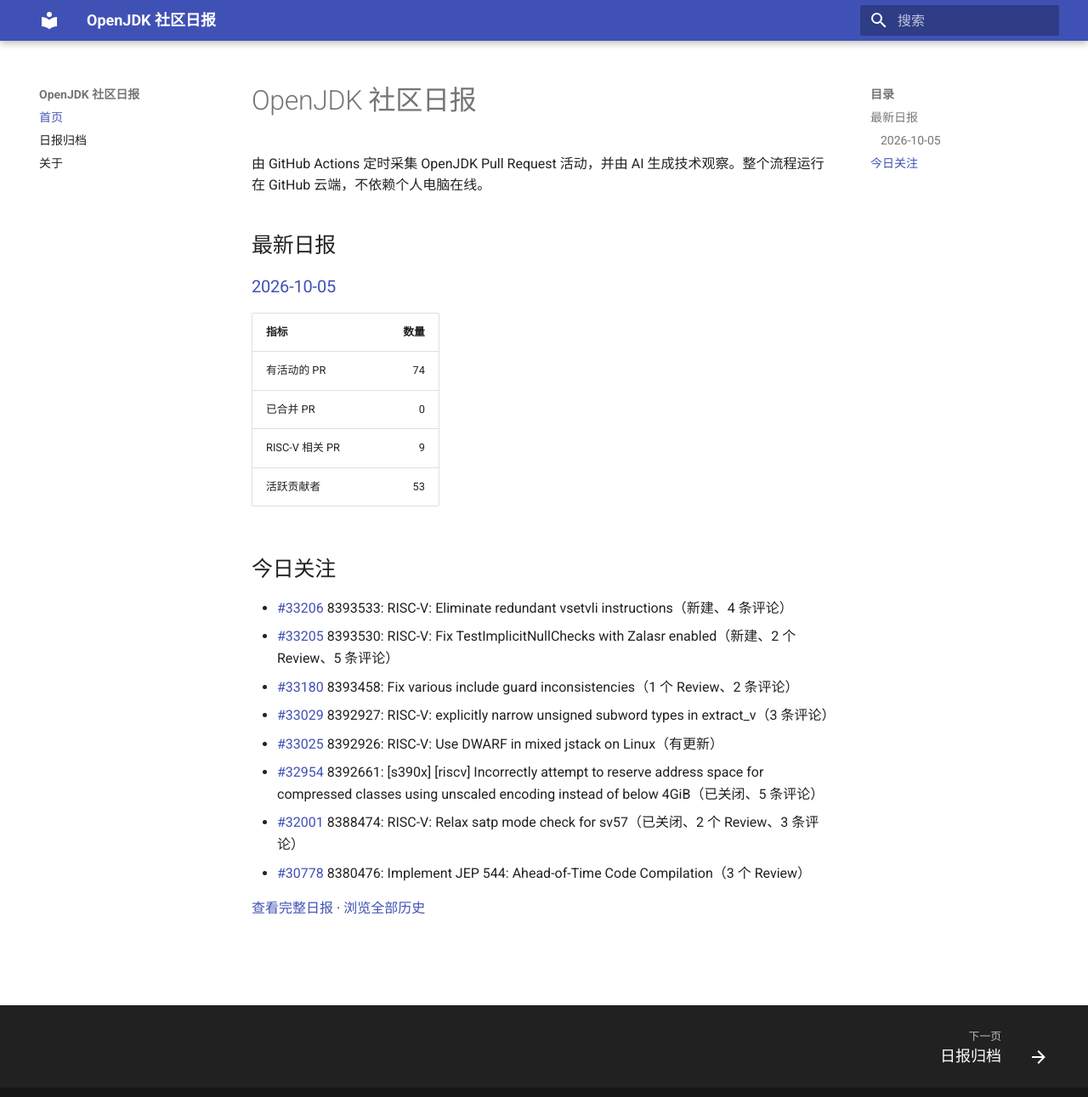
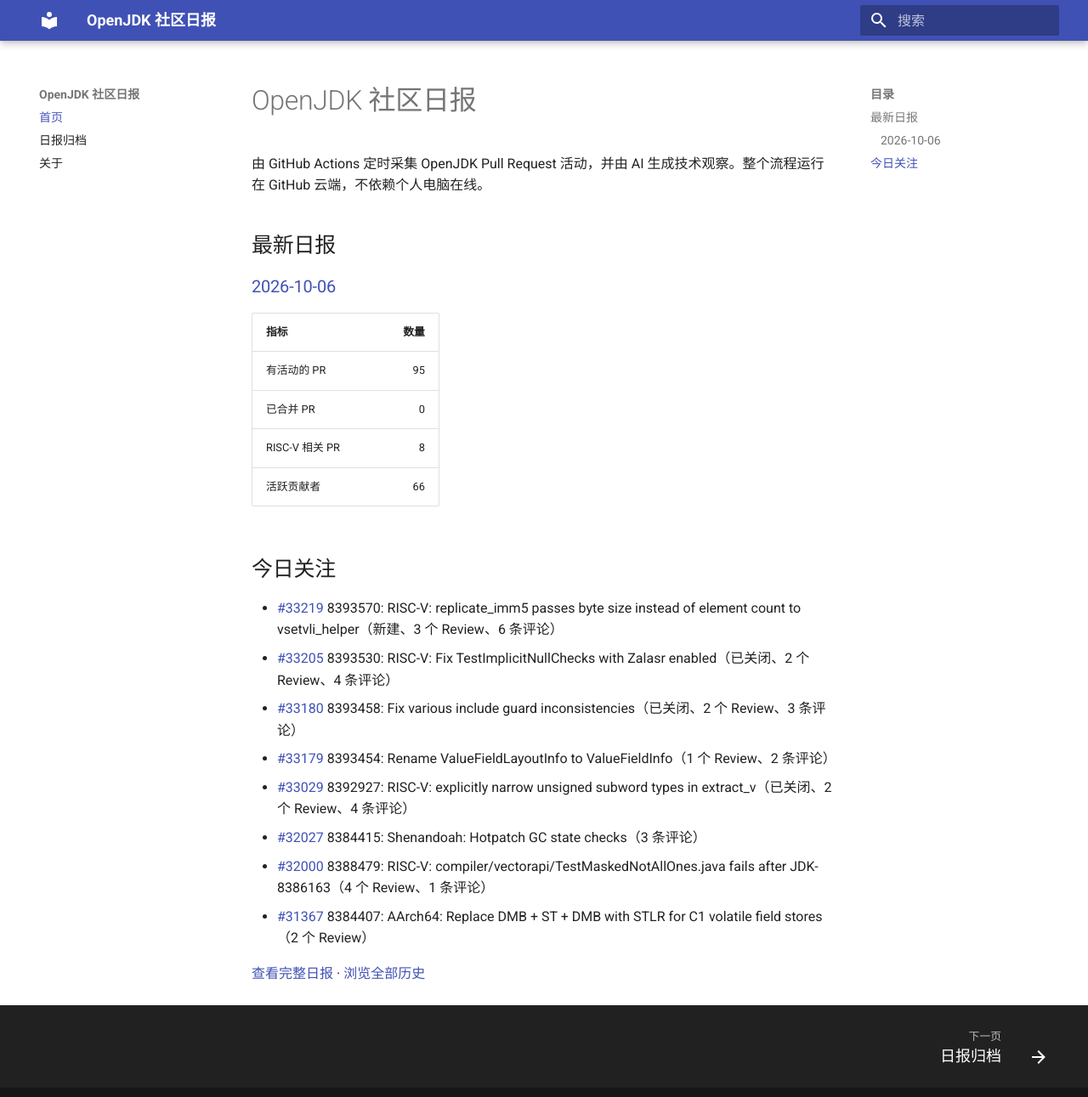
Before and after one commit to DingliZhang/openjdk-daily, an MkDocs documentation site: the page built from docs/index.md, in a window 1280 px wide and 1304 px high. Shown: the top 1291 px of the window at 85% size. Built offline with MkDocs 1.6.1 and Material for MkDocs 9.7.7, drawn with Linux system fonts in a browser that asks for light colours.

Commit message:
report: add OpenJDK daily report

```diff
--- a/docs/index.md
+++ b/docs/index.md
@@ -4,24 +4,24 @@
 
 ## 最新日报
 
-### [2026-10-05](reports/2026/2026-10-05.md)
+### [2026-10-06](reports/2026/2026-10-06.md)
 
 | 指标 | 数量 |
 |---|---:|
-| 有活动的 PR | 74 |
+| 有活动的 PR | 95 |
 | 已合并 PR | 0 |
-| RISC-V 相关 PR | 9 |
-| 活跃贡献者 | 53 |
+| RISC-V 相关 PR | 8 |
+| 活跃贡献者 | 66 |
 
 ## 今日关注
 
-- [#33206](https://github.com/openjdk/jdk/pull/33206) 8393533: RISC-V: Eliminate redundant vsetvli instructions（新建、4 条评论）
-- [#33205](https://github.com/openjdk/jdk/pull/33205) 8393530: RISC-V: Fix TestImplicitNullChecks with Zalasr enabled（新建、2 个 Review、5 条评论）
-- [#33180](https://github.com/openjdk/jdk/pull/33180) 8393458: Fix various include guard inconsistencies（1 个 Review、2 条评论）
-- [#33029](https://github.com/openjdk/jdk/pull/33029) 8392927: RISC-V: explicitly narrow unsigned subword types in extract_v（3 条评论）
-- [#33025](https://github.com/openjdk/jdk/pull/33025) 8392926: RISC-V: Use DWARF in mixed jstack on Linux（有更新）
-- [#32954](https://github.com/openjdk/jdk/pull/32954) 8392661: [s390x] [riscv] Incorrectly attempt to reserve address space for compressed classes using unscaled encoding instead of below 4GiB（已关闭、5 条评论）
-- [#32001](https://github.com/openjdk/jdk/pull/32001) 8388474: RISC-V: Relax satp mode check for sv57（已关闭、2 个 Review、3 条评论）
-- [#30778](https://github.com/openjdk/jdk/pull/30778) 8380476: Implement JEP 544: Ahead-of-Time Code Compilation（3 个 Review）
+- [#33219](https://github.com/openjdk/jdk/pull/33219) 8393570: RISC-V: replicate_imm5 passes byte size instead of element count to vsetvli_helper（新建、3 个 Review、6 条评论）
+- [#33205](https://github.com/openjdk/jdk/pull/33205) 8393530: RISC-V: Fix TestImplicitNullChecks with Zalasr enabled（已关闭、2 个 Review、4 条评论）
+- [#33180](https://github.com/openjdk/jdk/pull/33180) 8393458: Fix various include guard inconsistencies（已关闭、2 个 Review、3 条评论）
+- [#33179](https://github.com/openjdk/jdk/pull/33179) 8393454: Rename ValueFieldLayoutInfo to ValueFieldInfo（1 个 Review、2 条评论）
+- [#33029](https://github.com/openjdk/jdk/pull/33029) 8392927: RISC-V: explicitly narrow unsigned subword types in extract_v（已关闭、2 个 Review、4 条评论）
+- [#32027](https://github.com/openjdk/jdk/pull/32027) 8384415: Shenandoah: Hotpatch GC state checks（3 条评论）
+- [#32000](https://github.com/openjdk/jdk/pull/32000) 8388479: RISC-V: compiler/vectorapi/TestMaskedNotAllOnes.java fails after JDK-8386163（4 个 Review、1 条评论）
+- [#31367](https://github.com/openjdk/jdk/pull/31367) 8384407: AArch64: Replace DMB + ST + DMB with STLR for C1 volatile field stores（2 个 Review）
 
-[查看完整日报](reports/2026/2026-10-05.md) · [浏览全部历史](reports/index.md)
+[查看完整日报](reports/2026/2026-10-06.md) · [浏览全部历史](reports/index.md)
```
Also changed, not shown: docs/reports/2026/2026-10-06.md (added, +215 -0 lines), docs/reports/index.md (+2 -1 lines), 2 other files.
